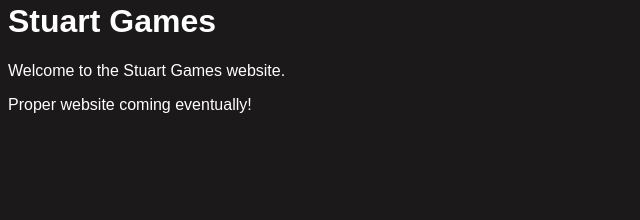
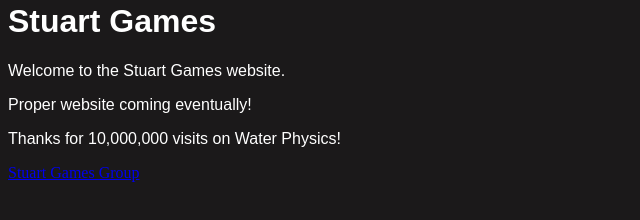
Before and after one commit to stuart-2202/stuart-2202.github.io, a plain HTML site: page index.html in a window 1280 px wide. Shown: the part 130-350 px from the top of the page, without its empty margins (0-640 px from the left). Drawn offline with Linux system fonts and the light colour scheme.

Commit message:
Update index.html

```diff
--- a/index.html
+++ b/index.html
@@ -10,5 +10,7 @@
     <h1 style="color:white;font-family:arial;">Stuart Games</h1>
     <p style="color:white;font-family:arial;">Welcome to the Stuart Games website.</p>
     <p style="color:white;font-family:arial;">Proper website coming eventually!</p>
+    <p style="color:white;font-family:arial;">Thanks for 10,000,000 visits on Water Physics!</p>
+    <a href="https://www.roblox.com/communities/34562627/Stuart-Games#!/about">Stuart Games Group</a>
   </body>
 </html>
```
